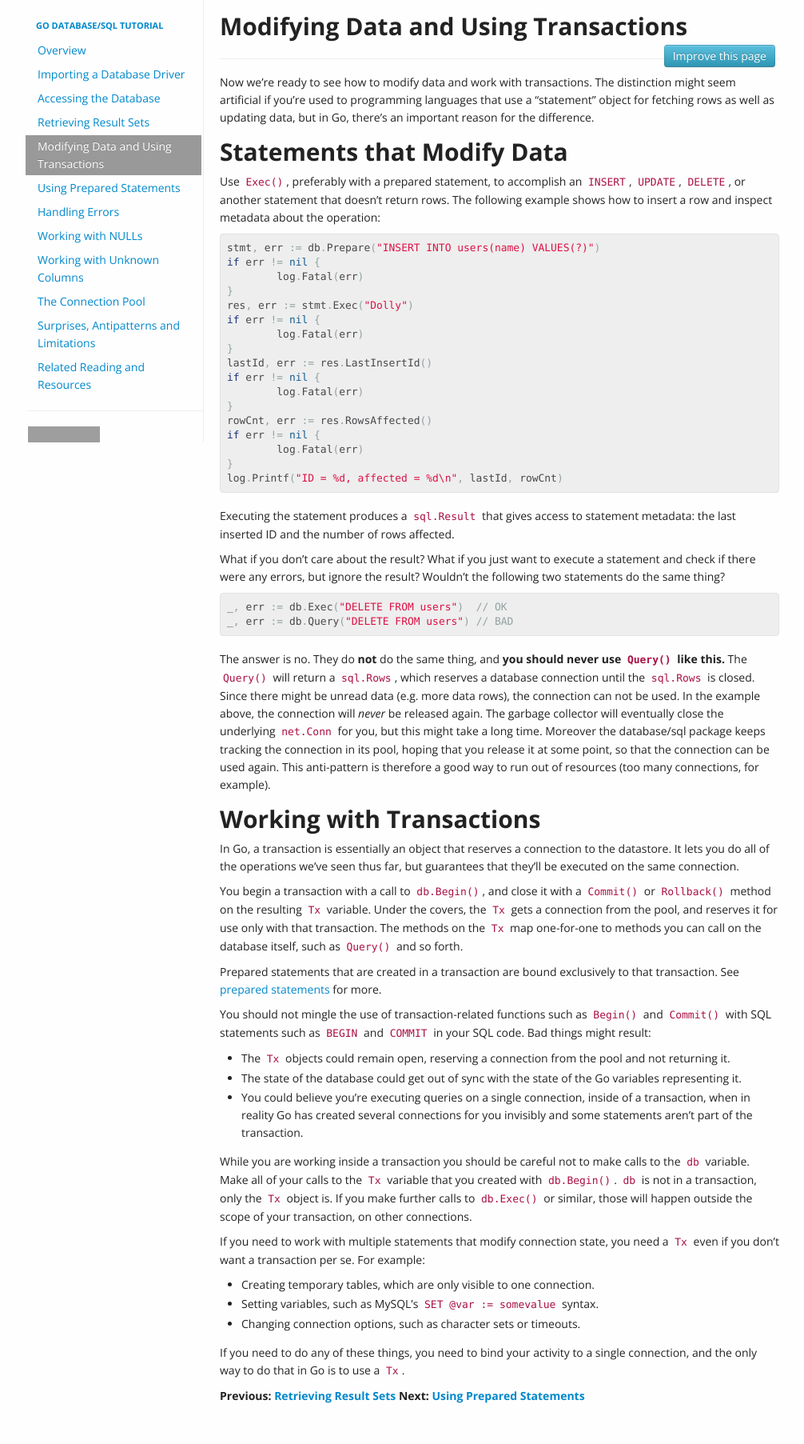
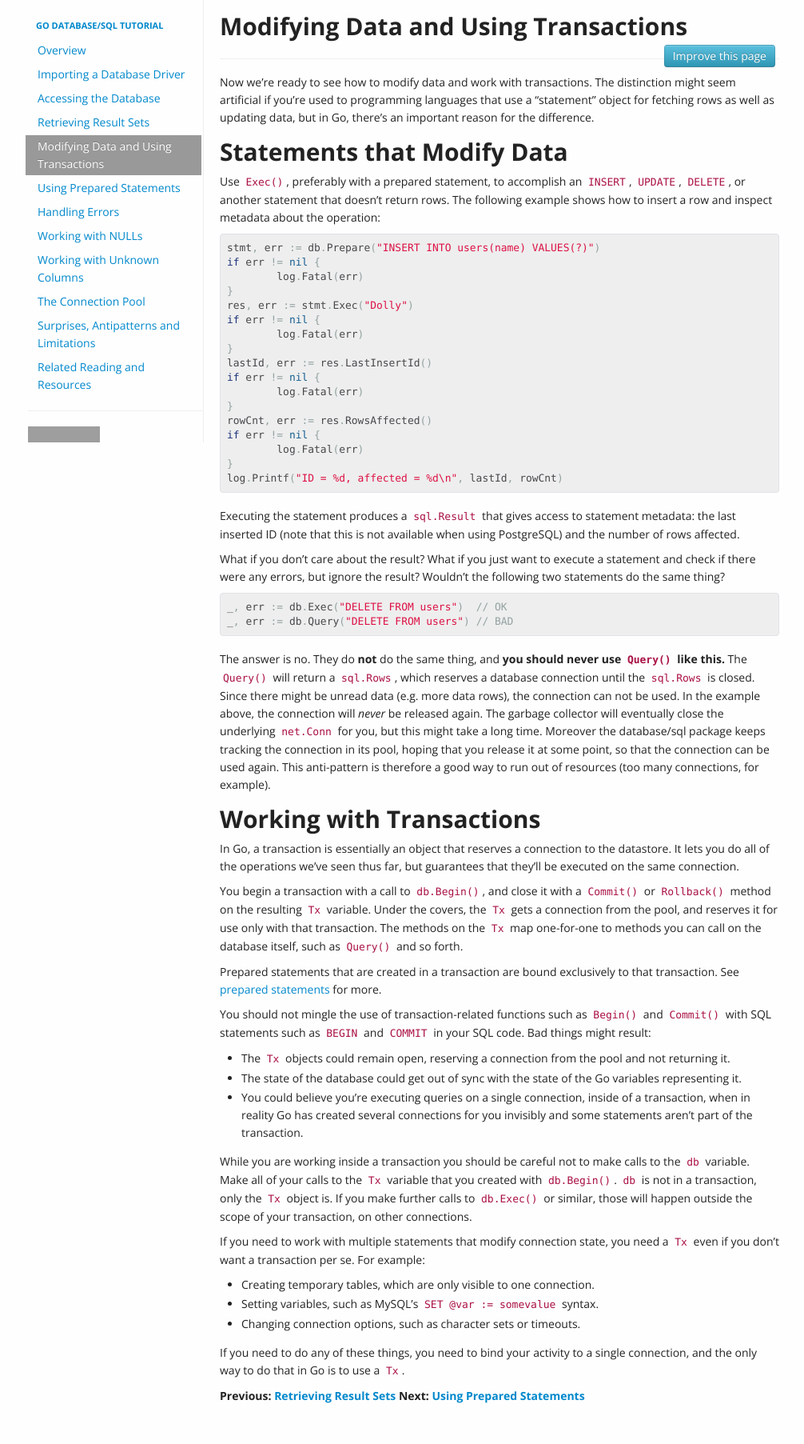
Before and after one commit to VividCortex/go-database-sql-tutorial, a Jekyll site: the page built from modifying.md, in a window 1280 px wide. Shown: the whole page at 80% size, without its empty margins (135-1141 px from the left). Built offline with Jekyll 4.4.1, drawn with Linux system fonts in a browser that asks for light colours; grey boxes are pictures that could not be loaded.

Commit message:
PostgreSQL does not return the last inserted id
LastInsertId() will not work as intended

```diff
--- a/modifying.md
+++ b/modifying.md
@@ -36,7 +36,7 @@ log.Printf("ID = %d, affected = %d\n", lastId, rowCnt)
 </pre>
 
 Executing the statement produces a `sql.Result` that gives access to statement
-metadata: the last inserted ID and the number of rows affected.
+metadata: the last inserted ID (note that this is not available when using PostgreSQL) and the number of rows affected.
 
 What if you don't care about the result? What if you just want to execute a
 statement and check if there were any errors, but ignore the result? Wouldn't
```
